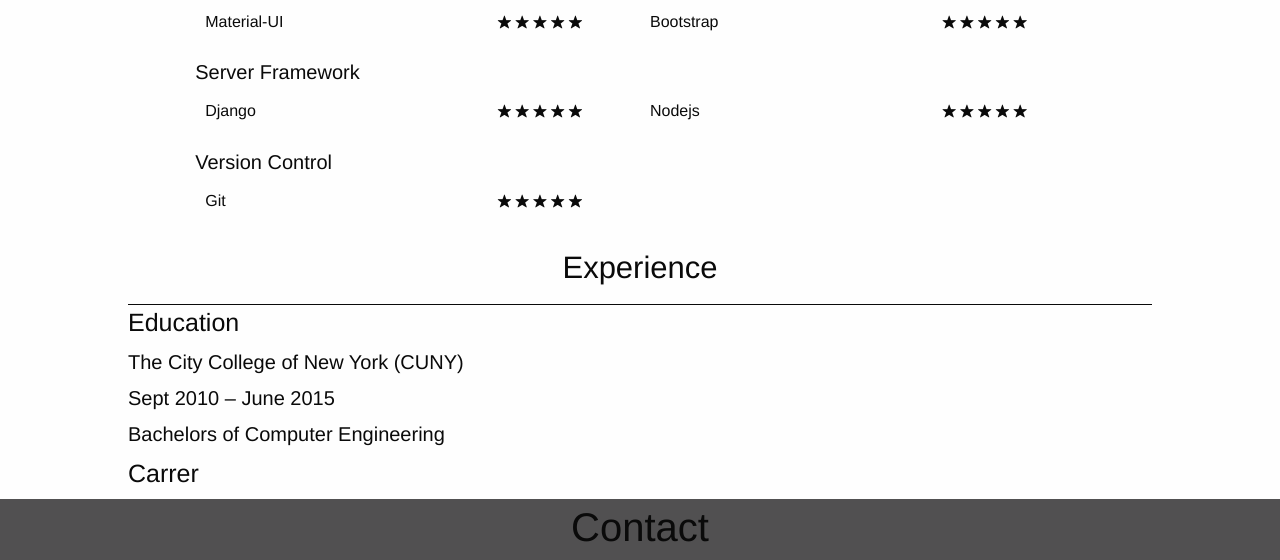
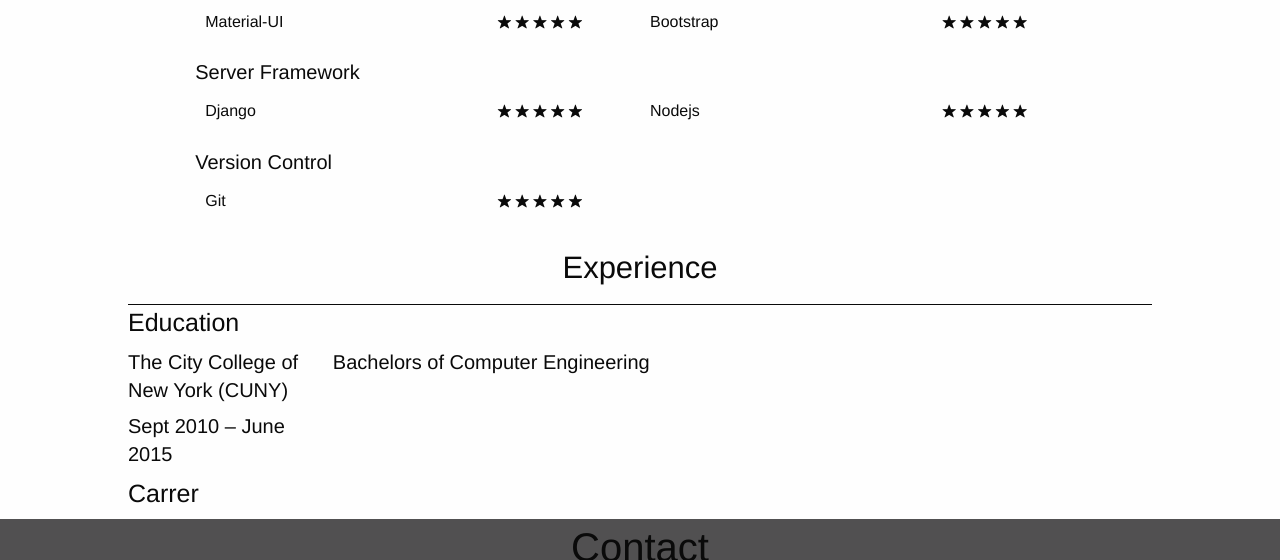
Before and after one commit to jalvere00/foundation_site, a website: page public/index.html in a window 1280 px wide. Shown: the part 1288-1848 px from the top of the page. Drawn offline with Linux system fonts and the light colour scheme.

Commit message:
Formated the education section a bite

```diff
--- a/public/css/style.css
+++ b/public/css/style.css
@@ -169,3 +169,24 @@ article>.title{
 	align-items: left;
 	justify-content: left;
 }
+
+.xp_entry{
+	display: -ms-flexbox;
+	display: flex;
+	-ms-flex-flow: row wrap;
+	flex-flow: row wrap;
+}
+
+.xp_header{
+	width: 20%;
+	display: -ms-flexbox;
+	display: flex;
+	flex-flow: column wrap;
+}
+
+.xp_entry_descrip{
+	width: 80%;
+	display: -ms-flexbox;
+	display: flex;
+	flex-flow: column wrap;
+}
```
